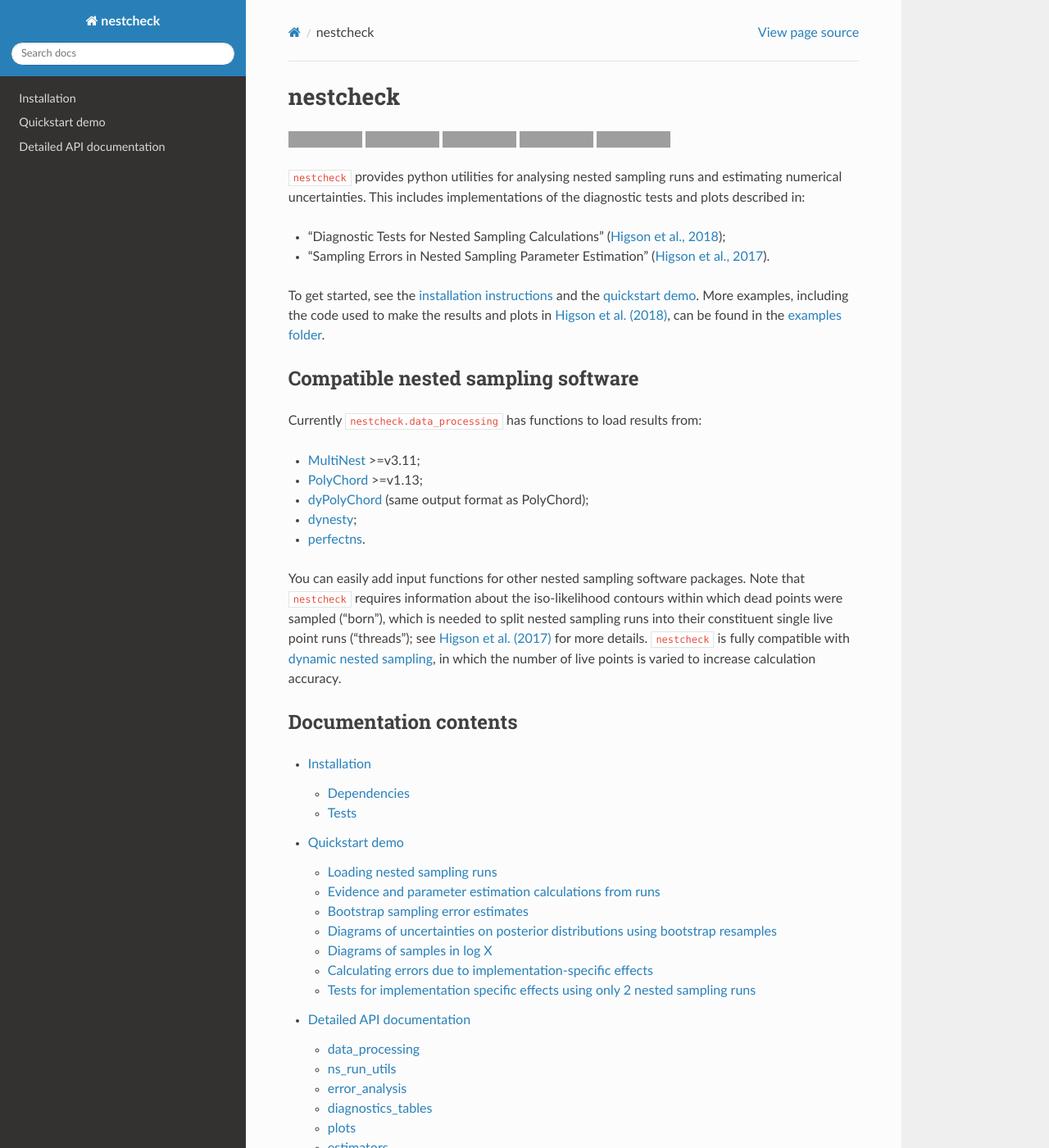
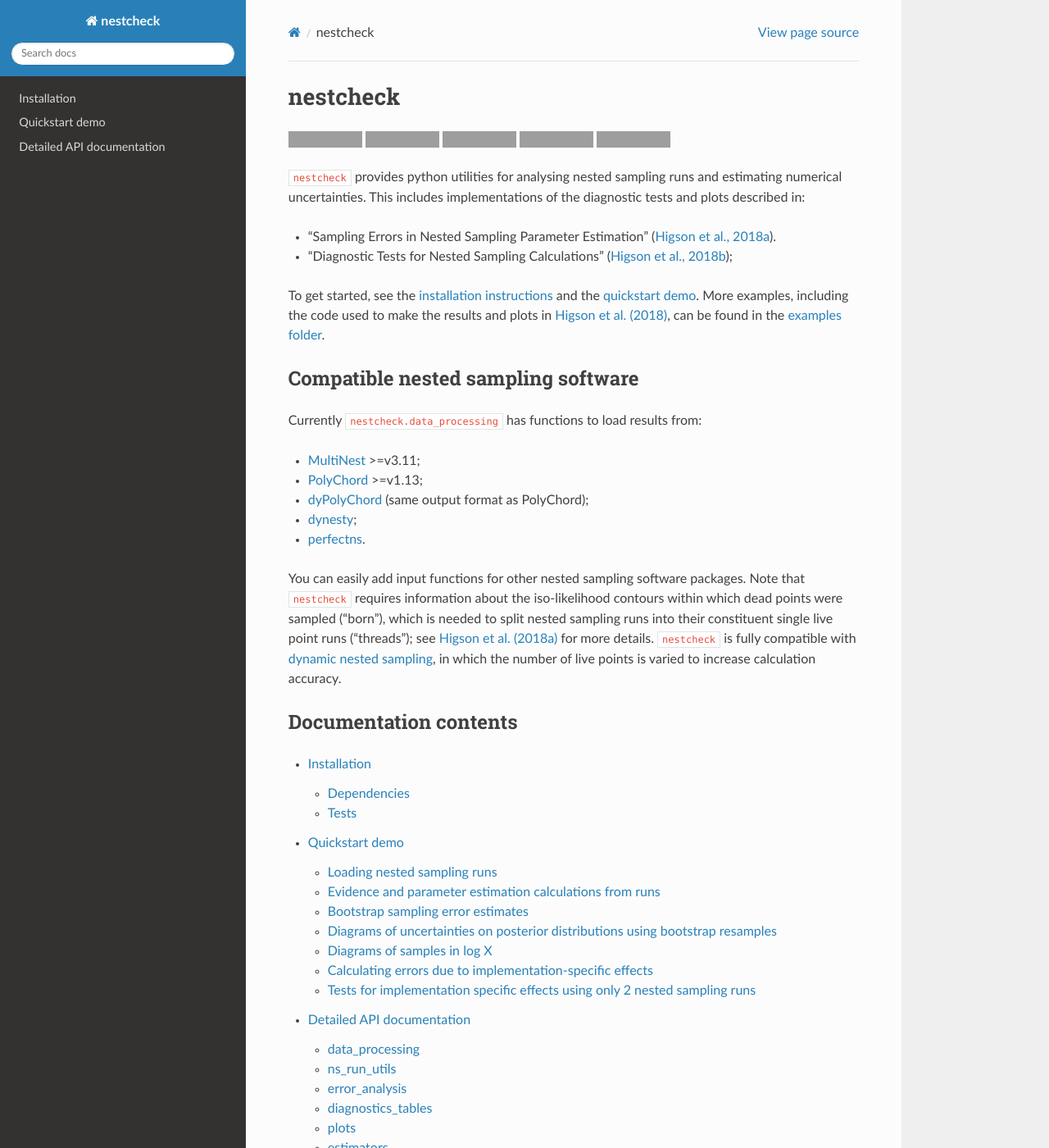
Before and after one commit to ejhigson/nestcheck, a Sphinx documentation site: the page built from docs/index.rst, in a window 1280 px wide and 1400 px high. Shown: the whole window at 82% size. Built offline with Sphinx 7.4.7 and the Read the Docs theme 2.0.0, drawn with Linux system fonts in a browser that asks for light colours; some of the changed text lies outside the part shown; grey boxes are pictures that could not be loaded.

Commit message:
minor edits to demo and docs

```diff
--- a/docs/index.rst
+++ b/docs/index.rst
@@ -15,8 +15,8 @@ nestcheck
 
 ``nestcheck`` provides python utilities for analysing nested sampling runs and estimating numerical uncertainties. This includes implementations of the diagnostic tests and plots described in:
 
-- "Diagnostic Tests for Nested Sampling Calculations" (`Higson et al., 2018 <https://arxiv.org/abs/1804.06406>`_);
-- "Sampling Errors in Nested Sampling Parameter Estimation" (`Higson et al., 2017 <https://doi.org/10.1214/17-BA1075>`_).
+- "Sampling Errors in Nested Sampling Parameter Estimation" (`Higson et al., 2018a <https://doi.org/10.1214/17-BA1075>`_).
+- "Diagnostic Tests for Nested Sampling Calculations" (`Higson et al., 2018b <https://arxiv.org/abs/1804.06406>`_);
 
 To get started, see the `installation instructions <http://nestcheck.readthedocs.io/en/latest/install.html>`_ and the `quickstart demo <http://nestcheck.readthedocs.io/en/latest/demos/quickstart_demo.html>`_. More examples, including the code used to make the results and plots in `Higson et al. (2018) <https://arxiv.org/abs/1804.06406>`_, can be found in the `examples folder <https://github.com/ejhigson/nestcheck/tree/master/examples>`_.
 
@@ -31,7 +31,7 @@ Currently ``nestcheck.data_processing`` has functions to load results from:
 - `dynesty <https://github.com/joshspeagle/dynesty>`_;
 - `perfectns <https://github.com/ejhigson/perfectns>`_.
 
-You can easily add input functions for other nested sampling software packages. Note that ``nestcheck`` requires information about the iso-likelihood contours within which dead points were sampled ("born"), which is needed to split nested sampling runs into their constituent single live point runs ("threads"); see `Higson et al. (2017) <https://doi.org/10.1214/17-BA1075>`_ for more details.
+You can easily add input functions for other nested sampling software packages. Note that ``nestcheck`` requires information about the iso-likelihood contours within which dead points were sampled ("born"), which is needed to split nested sampling runs into their constituent single live point runs ("threads"); see `Higson et al. (2018a) <https://doi.org/10.1214/17-BA1075>`_ for more details.
 ``nestcheck`` is fully compatible with `dynamic nested sampling <https://arxiv.org/abs/1704.03459>`_, in which the number of live points is varied to increase calculation accuracy.
 
 
```
Also changed, not shown: other parts of docs/index.rst (+1 -1 lines), docs/demos/quickstart_demo.ipynb.
